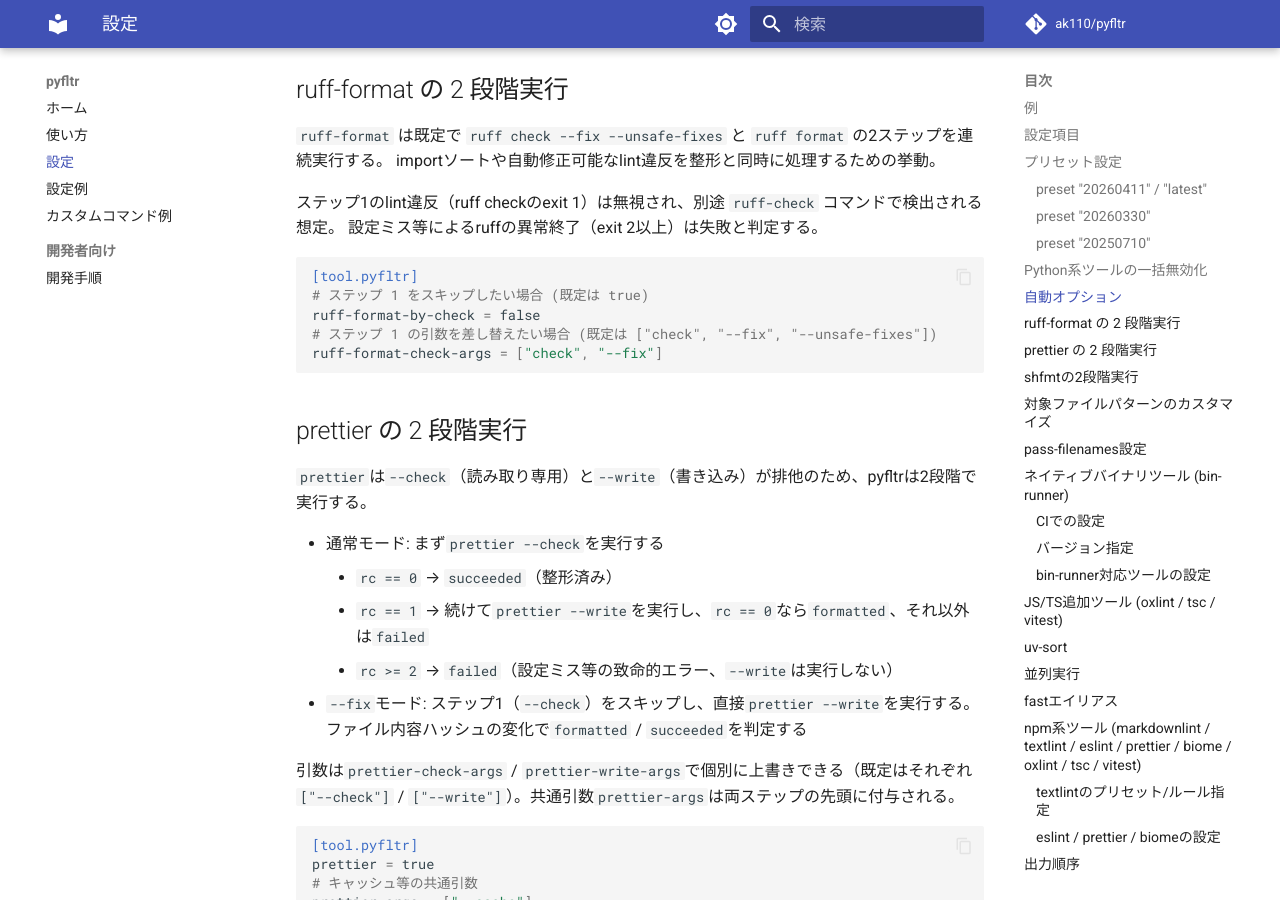
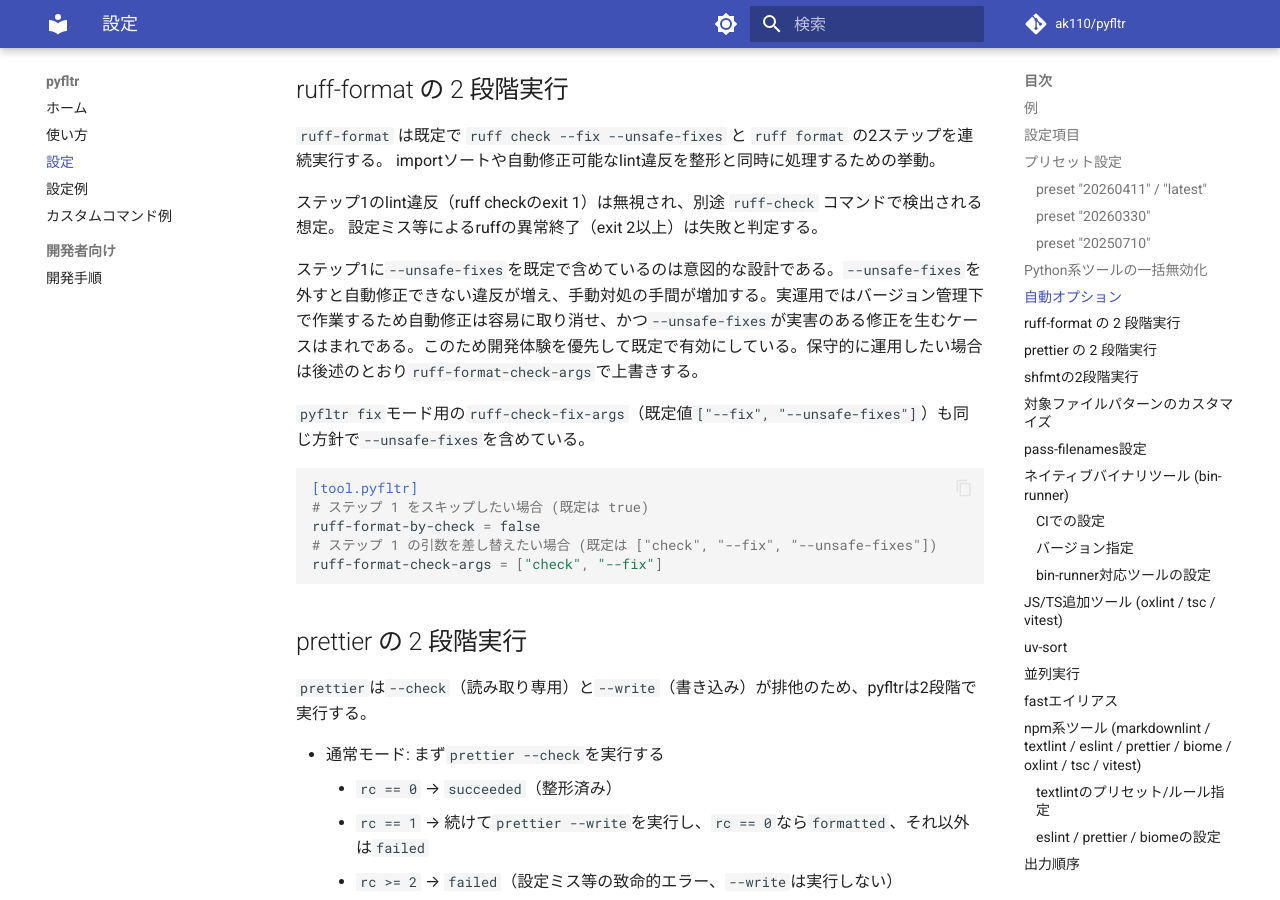
Before and after one commit to ak110/pyfltr, an MkDocs documentation site: the page built from docs/configuration.md, in a window 1280 px wide and 900 px high, scrolled down 3836 px. Built offline with MkDocs 1.6.1 and Material for MkDocs 9.7.7, drawn with Linux system fonts in a browser that asks for light colours; comment, search, counter and statistics services are not loaded.

Commit message:
docs: ruff関連設定で--unsafe-fixesを既定で有効にしている理由を明記
ruff-format-check-argsとruff-check-fix-argsのデフォルトに--unsafe-fixesが含まれるのは意図的な設計である旨を追記する。
これを外すと自動修正できない違反が増えて手動対処が必要になる一方、バージョン管理下では取り消しが容易で、
実害のある修正が発生するケースはまれという判断を明文化する。

Co-Authored-By: Claude Opus 4.6 (1M context) <noreply@anthropic.com>

````diff
--- a/docs/configuration.md
+++ b/docs/configuration.md
@@ -135,6 +135,10 @@ importソートや自動修正可能なlint違反を整形と同時に処理す
 
 ステップ1のlint違反（ruff checkのexit 1）は無視され、別途 `ruff-check` コマンドで検出される想定。
 設定ミス等によるruffの異常終了（exit 2以上）は失敗と判定する。
+
+ステップ1に`--unsafe-fixes`を既定で含めているのは意図的な設計である。`--unsafe-fixes`を外すと自動修正できない違反が増え、手動対処の手間が増加する。実運用ではバージョン管理下で作業するため自動修正は容易に取り消せ、かつ`--unsafe-fixes`が実害のある修正を生むケースはまれである。このため開発体験を優先して既定で有効にしている。保守的に運用したい場合は後述のとおり`ruff-format-check-args`で上書きする。
+
+`pyfltr fix`モード用の`ruff-check-fix-args`（既定値`["--fix", "--unsafe-fixes"]`）も同じ方針で`--unsafe-fixes`を含めている。
 
 ```toml
 [tool.pyfltr]
````
